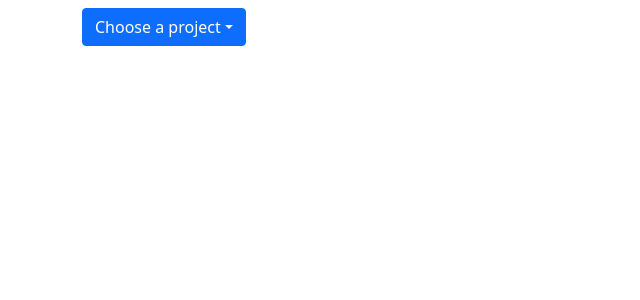
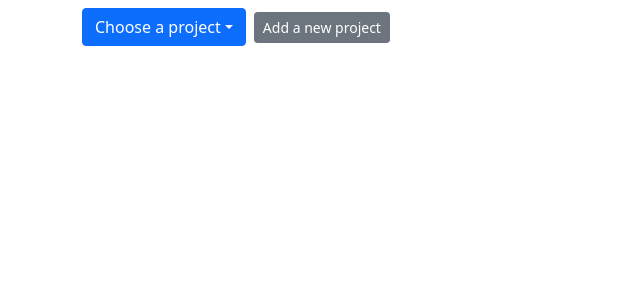
Before and after one commit to ivanduka/data-entry, a React (Create React App) app in the folder react/: page / in a window 1280 px wide. Shown: the top 300 px of the page, without its empty margins (0-640 px from the left). Built offline with nearby package versions, Linux system fonts and the light colour scheme.

Commit message:
adding projects

```diff
--- a/react/src/App.tsx
+++ b/react/src/App.tsx
@@ -23,22 +23,29 @@ const wait = async (seconds: number) => new Promise<void>((resolve) => setTimeou
 
 const db: IProject[] = [project1, project2];
 
+const waitingTime = 0.5
+
 const DBLoadProjectsList = async () => {
-  await wait(0.5);
+  await wait(waitingTime);
   return db.map((project) => ({ name: project.name, id: project.id }));
 };
 
 const DBLoadProject = async (id: number) => {
-  await wait(0.5);
+  await wait(waitingTime);
   const project = db.find((p) => p.id === id)!;
   return cloneDeep(project);
 };
 
 const DBSaveProject = async (project: IProject) => {
-  await wait(0.5);
+  await wait(waitingTime);
   const index = db.findIndex((p) => p.id === project.id);
   db[index] = project;
 };
+
+const DBAddProject = async(project: IProject) => {
+  await wait(waitingTime);
+  db.push(project)
+}
 
 interface ILink {
   description: string;
@@ -234,23 +241,23 @@ function App() {
     phases: [cloneDeep(phasePlaceholder)],
   };
 
-  const addProject = async (name: string) => {
+  const addProject = async () => {
     const newProject = cloneDeep(projectPlaceholder);
     newProject.id = Math.random();
-    const result = window.prompt("Enter the new project name", name);
+    const result = window.prompt("Enter the new project name");
     if (result) {
+      setLoading(true);
       newProject.name = result;
-      await DBSaveProject(newProject);
-      await DBLoadProject(newProject.id);
+      await DBAddProject(newProject);
+      await getProjectsList();
+      await getProject(newProject.id);
     }
   };
 
   const resetProject = async () => {
     if (currProj === null) return;
     setLoading(true);
-    console.log(1)
     await getProject(currProj.id);
-    console.log(2)
   };
 
   const editProject = () => {
@@ -296,7 +303,7 @@ function App() {
           </Dropdown.Item>
         ))}
       </DropdownButton>
-      {!isEqual(currProj, proto) && (
+      {!isEqual(currProj, proto) ? (
         <>
           <Button className="ml-2" variant="secondary" size="sm" onClick={commitChanges}>
             Save changes
@@ -305,6 +312,10 @@ function App() {
             Reset
           </Button>
         </>
+      ) : (
+        <Button className="ml-2" variant="secondary" size="sm" onClick={addProject}>
+          Add a new project
+        </Button>
       )}
     </div>
   );
```
